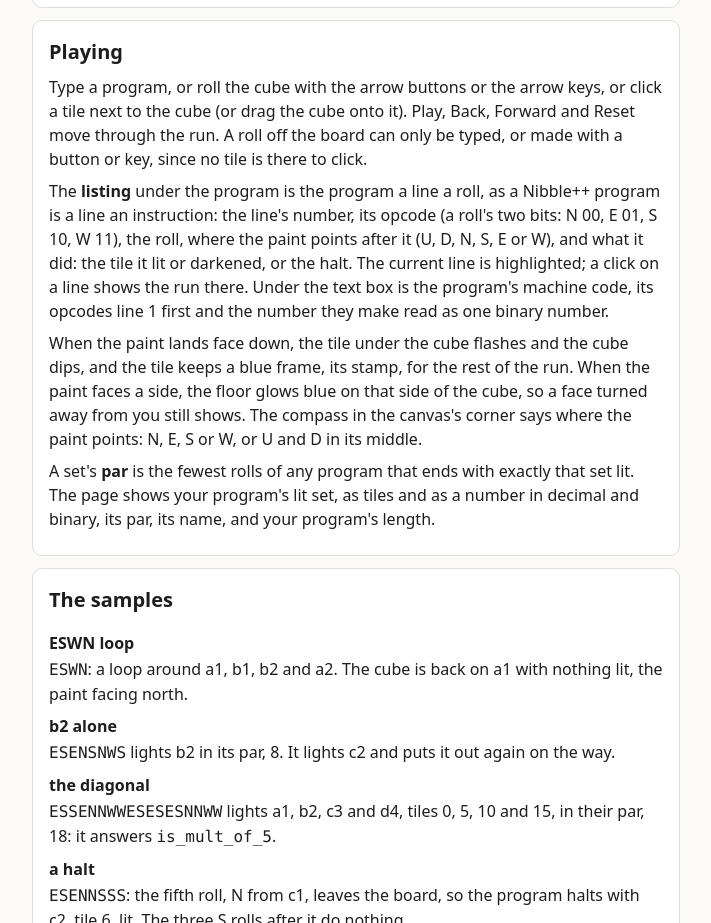
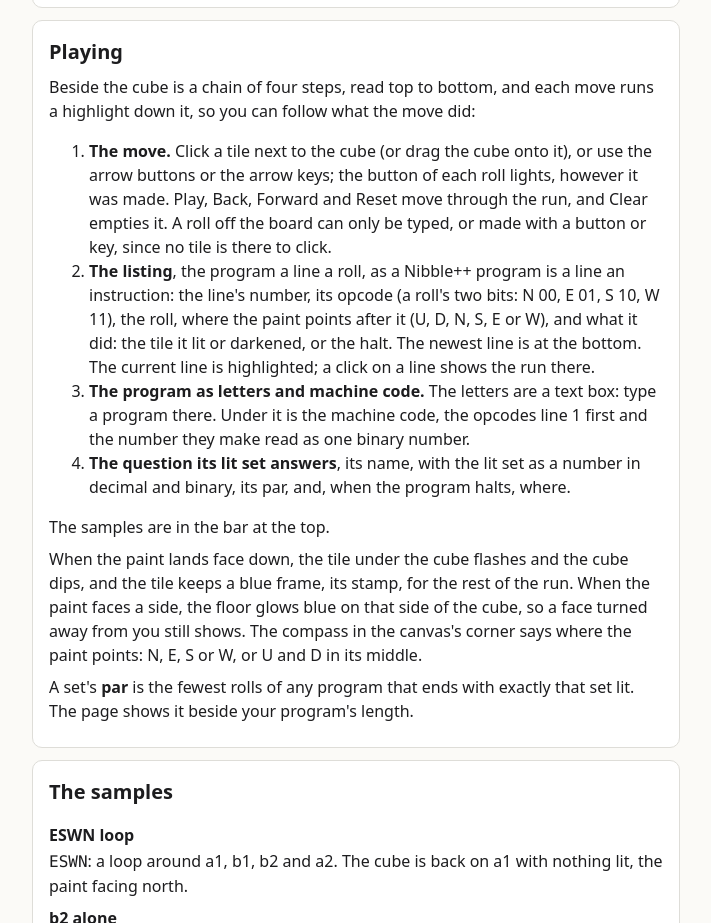
Before and after one commit to showell/cook-levin-riff, a plain HTML site: page web/cube_help.html in a window 1280 px wide. Shown: the part 1539-2462 px from the top of the page, without its empty margins (284-995 px from the left). Drawn offline with Linux system fonts and the light colour scheme.

Commit message:
cube page: the help and the README describe the chain
The help page's "Playing" walks the four links in order; cube/README.md's
playground section gives the new layout, the pulse, and the measured fit
(canvas 632 x 505 at 1366 x 650, 750 x 600 at 1920 x 700); web/build.shale's
header says what cube_check now holds.

Co-Authored-By: Claude Opus 5.5 <noreply@anthropic.com>

```diff
--- a/web/cube_help.html
+++ b/web/cube_help.html
@@ -62,10 +62,16 @@
   </section>
   <section>
     <h2>Playing</h2>
-    <p>Type a program, or roll the cube with the arrow buttons or the arrow keys, or click a tile next to the cube (or drag the cube onto it). Play, Back, Forward and Reset move through the run. A roll off the board can only be typed, or made with a button or key, since no tile is there to click.</p>
-    <p>The <strong>listing</strong> under the program is the program a line a roll, as a Nibble++ program is a line an instruction: the line's number, its opcode (a roll's two bits: N 00, E 01, S 10, W 11), the roll, where the paint points after it (U, D, N, S, E or W), and what it did: the tile it lit or darkened, or the halt. The current line is highlighted; a click on a line shows the run there. Under the text box is the program's machine code, its opcodes line 1 first and the number they make read as one binary number.</p>
+    <p>Beside the cube is a chain of four steps, read top to bottom, and each move runs a highlight down it, so you can follow what the move did:</p>
+    <ol>
+      <li><strong>The move.</strong> Click a tile next to the cube (or drag the cube onto it), or use the arrow buttons or the arrow keys; the button of each roll lights, however it was made. Play, Back, Forward and Reset move through the run, and Clear empties it. A roll off the board can only be typed, or made with a button or key, since no tile is there to click.</li>
+      <li><strong>The listing</strong>, the program a line a roll, as a Nibble++ program is a line an instruction: the line's number, its opcode (a roll's two bits: N 00, E 01, S 10, W 11), the roll, where the paint points after it (U, D, N, S, E or W), and what it did: the tile it lit or darkened, or the halt. The newest line is at the bottom. The current line is highlighted; a click on a line shows the run there.</li>
+      <li><strong>The program as letters and machine code.</strong> The letters are a text box: type a program there. Under it is the machine code, the opcodes line 1 first and the number they make read as one binary number.</li>
+      <li><strong>The question its lit set answers</strong>, its name, with the lit set as a number in decimal and binary, its par, and, when the program halts, where.</li>
+    </ol>
+    <p>The samples are in the bar at the top.</p>
     <p>When the paint lands face down, the tile under the cube flashes and the cube dips, and the tile keeps a blue frame, its stamp, for the rest of the run. When the paint faces a side, the floor glows blue on that side of the cube, so a face turned away from you still shows. The compass in the canvas's corner says where the paint points: N, E, S or W, or U and D in its middle.</p>
-    <p>A set's <strong>par</strong> is the fewest rolls of any program that ends with exactly that set lit. The page shows your program's lit set, as tiles and as a number in decimal and binary, its par, its name, and your program's length.</p>
+    <p>A set's <strong>par</strong> is the fewest rolls of any program that ends with exactly that set lit. The page shows it beside your program's length.</p>
   </section>
   <section>
     <h2>The samples</h2>
```
Also changed, not shown: 2 other files.
